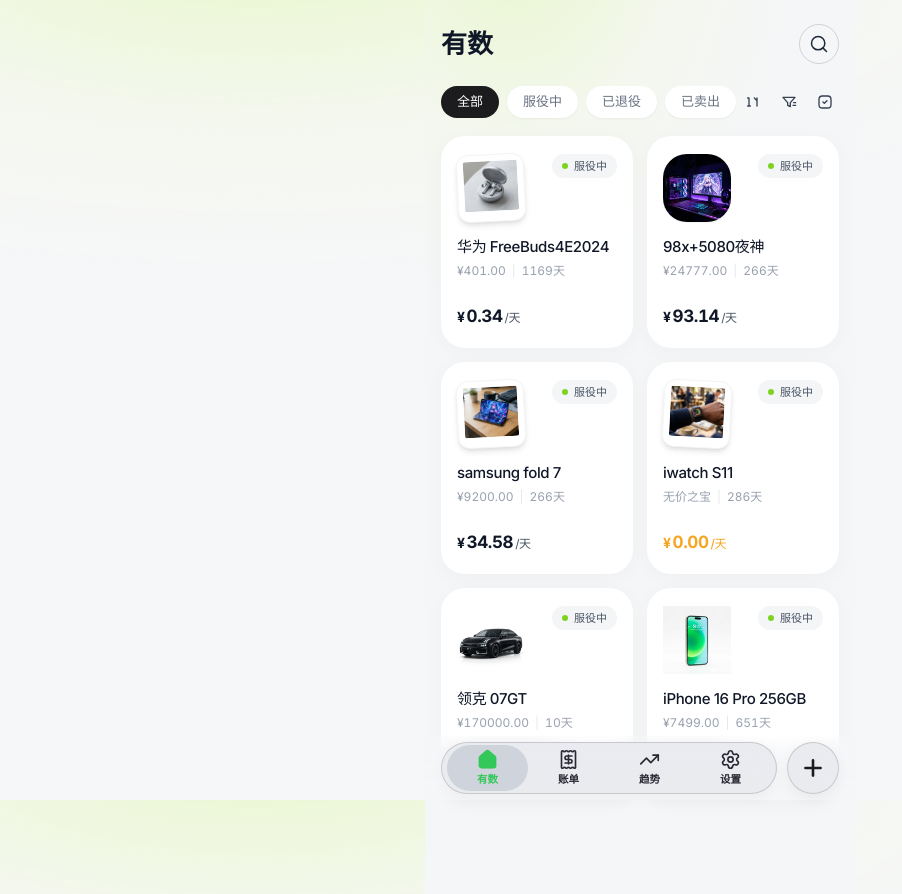
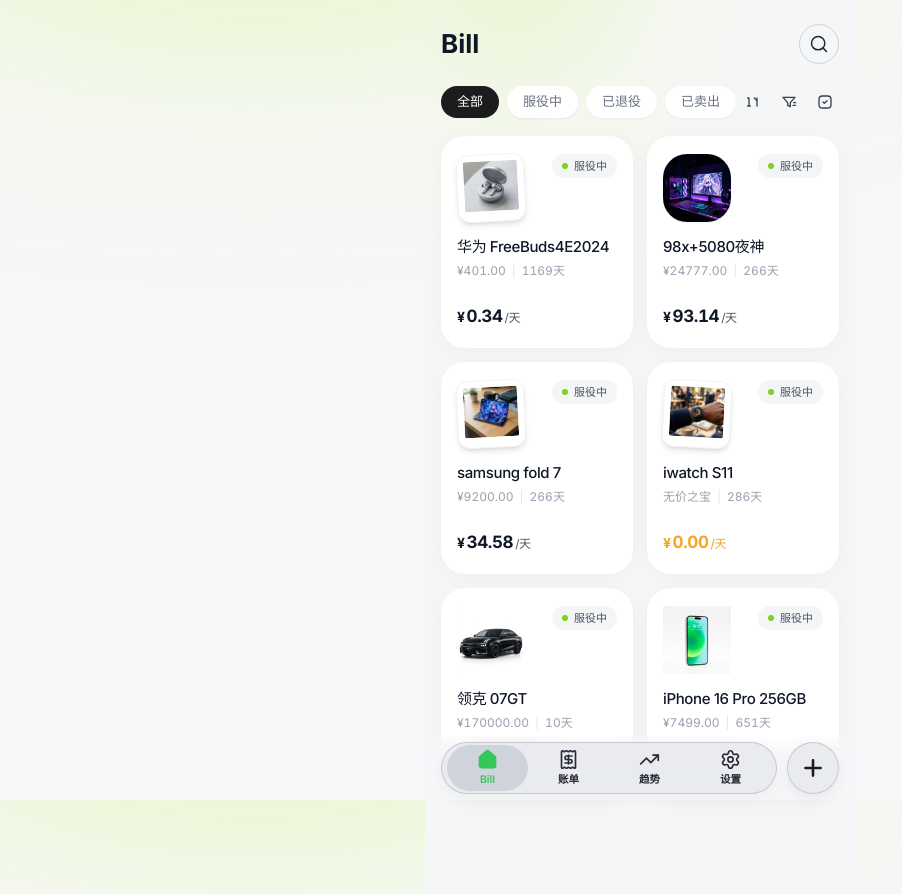
Before and after one commit to anghe-6661/bill--tracking, a React (Vite) app: page / in a window 1280 px wide. Shown: the whole page, without its empty margins (0-902 px from the left). Built offline with nearby package versions, Linux system fonts and the light colour scheme.

Commit message:
refactor: rename app brand and titles from 有数 to Bill

```diff
--- a/index.html
+++ b/index.html
@@ -6,13 +6,13 @@
     <meta name="viewport" content="width=device-width, initial-scale=1.0, maximum-scale=1.0, user-scalable=no, viewport-fit=cover" />
     <meta name="apple-mobile-web-app-capable" content="yes" />
     <meta name="apple-mobile-web-app-status-bar-style" content="black-translucent" />
-    <meta name="apple-mobile-web-app-title" content="C" />
+    <meta name="apple-mobile-web-app-title" content="Bill" />
     <meta name="theme-color" content="#F5F6F8" />
     <link rel="apple-touch-icon" href="/icon-192.png" />
     <meta http-equiv="Cache-Control" content="no-cache, no-store, must-revalidate" />
     <meta http-equiv="Pragma" content="no-cache" />
     <meta http-equiv="Expires" content="0" />
-    <title>C · 个人财务与物品追踪工作台</title>
+    <title>Bill · 个人财务与物品追踪工作台</title>
     <meta name="description" content="极简个人财务与物品追踪工作台，追踪物品日均成本与每日消费额度" />
     <link rel="preconnect" href="https://fonts.googleapis.com" />
     <link rel="preconnect" href="https://fonts.gstatic.com" crossorigin />
--- a/src/components/BottomNav.jsx
+++ b/src/components/BottomNav.jsx
@@ -1,7 +1,7 @@
 import { Home, Receipt, TrendingUp, Settings, Plus } from 'lucide-react';
 
 const tabs = [
-  { key: 'items', label: '有数', icon: Home },
+  { key: 'items', label: 'Bill', icon: Home },
   { key: 'bills', label: '账单', icon: Receipt },
   { key: 'trends', label: '趋势', icon: TrendingUp },
   { key: 'settings', label: '设置', icon: Settings },
--- a/src/pages/ItemsPage.jsx
+++ b/src/pages/ItemsPage.jsx
@@ -84,9 +84,9 @@
           'radial-gradient(ellipse 100% 65% at 20% -10%, rgba(226, 246, 181, 0.7) 0%, rgba(242, 249, 225, 0.4) 40%, rgba(245, 246, 248, 0) 70%), #F5F6F8',
       }}
     >
-      {/* ── 顶部标题区: pt-6 pb-3 flex justify-between items-center, 有数 text-[26px] font-bold text-gray-900 ── */}
+      {/* ── 顶部标题区: pt-6 pb-3 flex justify-between items-center, Bill text-[26px] font-bold text-gray-900 ── */}
       <div className="pt-6 pb-3 flex justify-between items-center">
-        <h1 className="text-[26px] font-bold text-gray-900 leading-none">有数</h1>
+        <h1 className="text-[26px] font-bold text-gray-900 leading-none">Bill</h1>
         <button
           onClick={() => setShowSearch(!showSearch)}
           className="w-10 h-10 rounded-full border border-black/15 bg-transparent flex items-center justify-center active:scale-95 transition"
--- a/src/pages/SettingsPage.jsx
+++ b/src/pages/SettingsPage.jsx
@@ -45,7 +45,7 @@
     const url = URL.createObjectURL(blob);
     const a = document.createElement('a');
     a.href = url;
-    a.download = `有数_财务与物品备份_${new Date().toISOString().split('T')[0]}.json`;
+    a.download = `Bill_财务与物品备份_${new Date().toISOString().split('T')[0]}.json`;
     a.click();
     URL.revokeObjectURL(url);
     showToast('JSON 备份数据已导出下载！');
```
Also changed, not shown: public/manifest.json.
